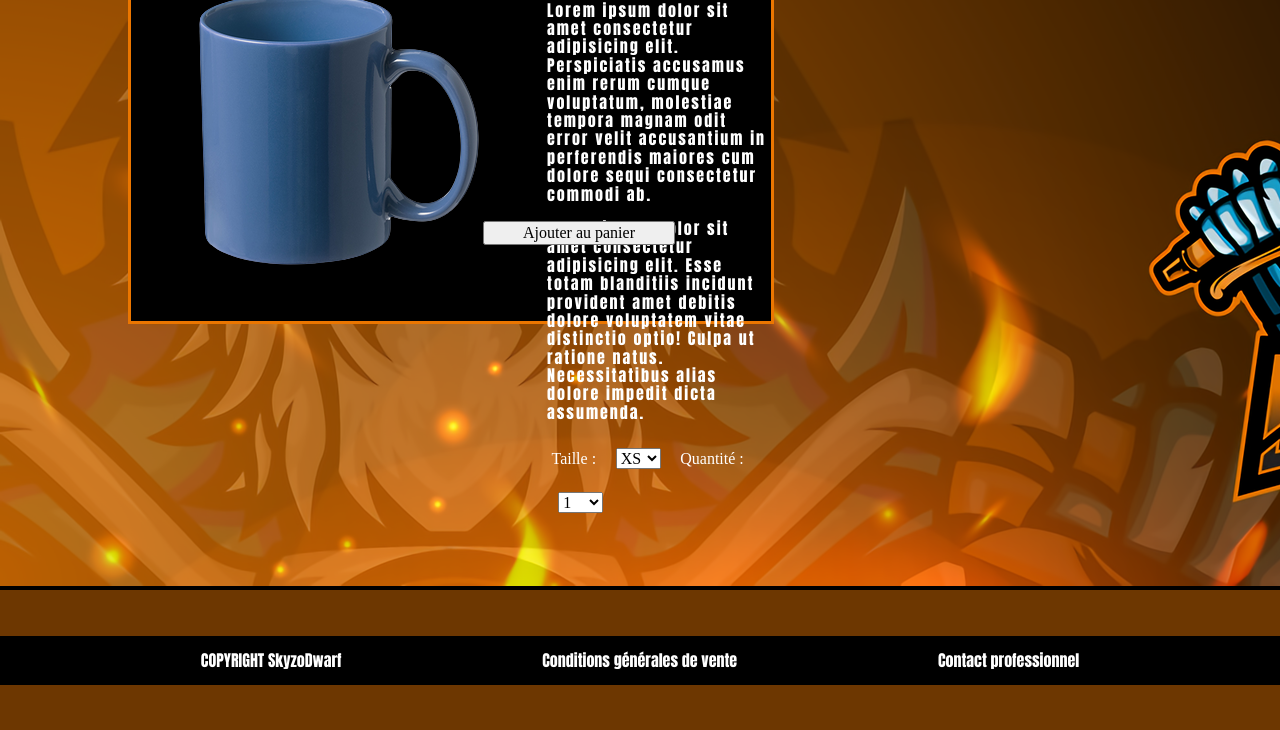
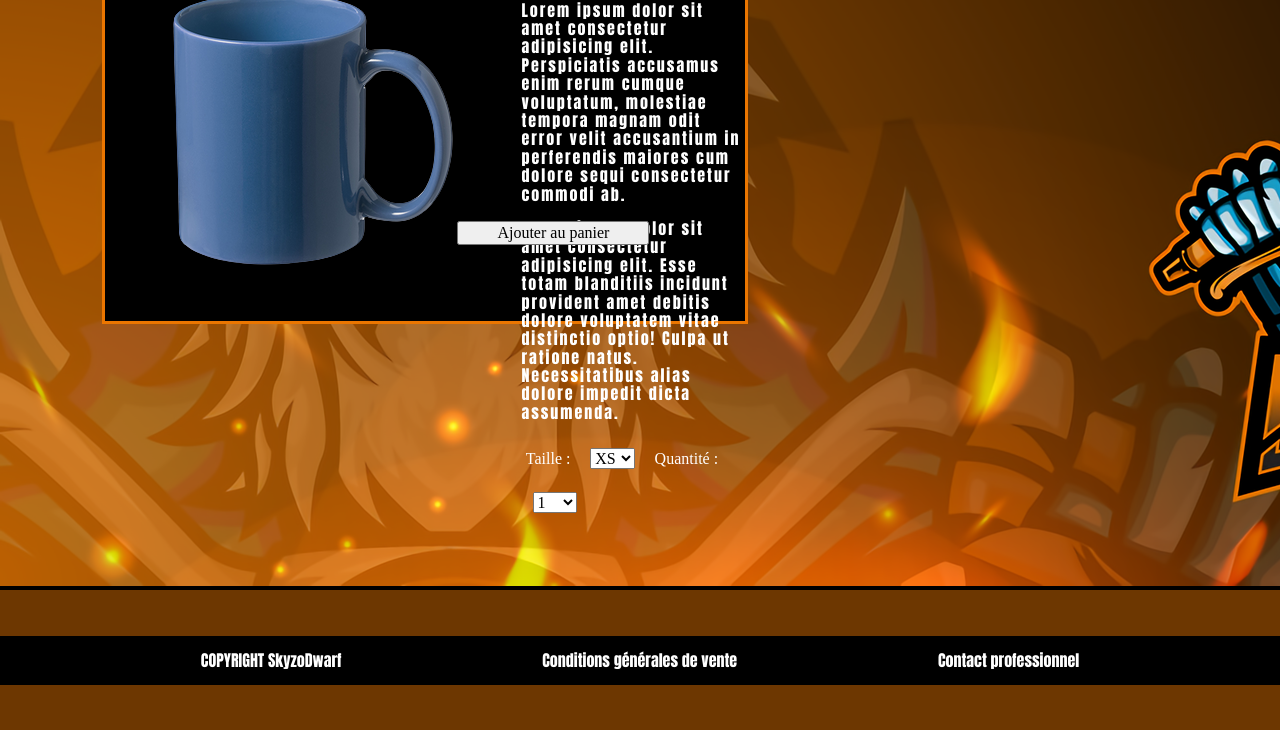
Before and after one commit to hellowdy/fil-rouge-game, a website built with Parcel: page mug.html in a window 1280 px wide. Shown: the part 322-1052 px from the top of the page. Built offline with nearby package versions, Linux system fonts and the light colour scheme.

Commit message:
décalage du block article taille

```diff
--- a/css/Sass/Layout/_article.scss
+++ b/css/Sass/Layout/_article.scss
@@ -4,7 +4,7 @@
     top: 30%;
     background-color: black;
      width: 50%;
-     margin-left: 10%;
+     margin-left: 8%;
      height: 50%;
      border: rgb(235, 118, 0) solid;
 
@@ -38,12 +38,3 @@
             width: 30%;
         }
 }
-
-/*.goodies{
-    display: grid;
-    position: absolute;
-    top: 15%;
-    margin-left: 10%;
-    border: red solid;
-
-}*/
```
Also changed, not shown: css/Sass/style.css, 1 other file.
